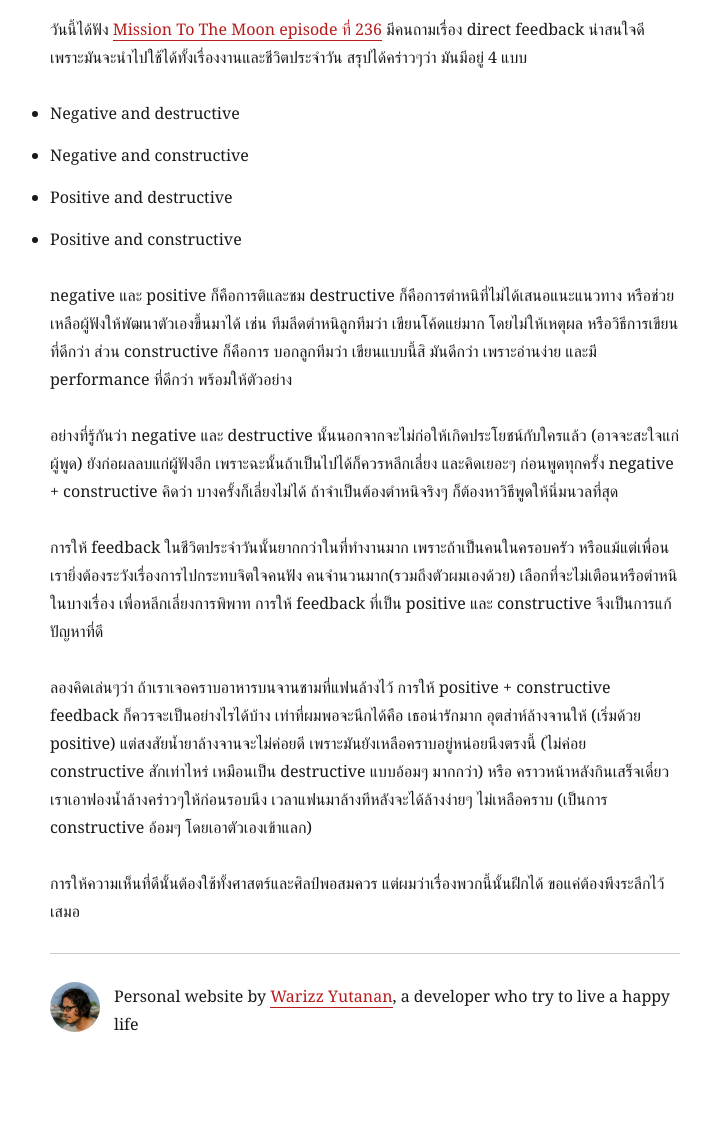
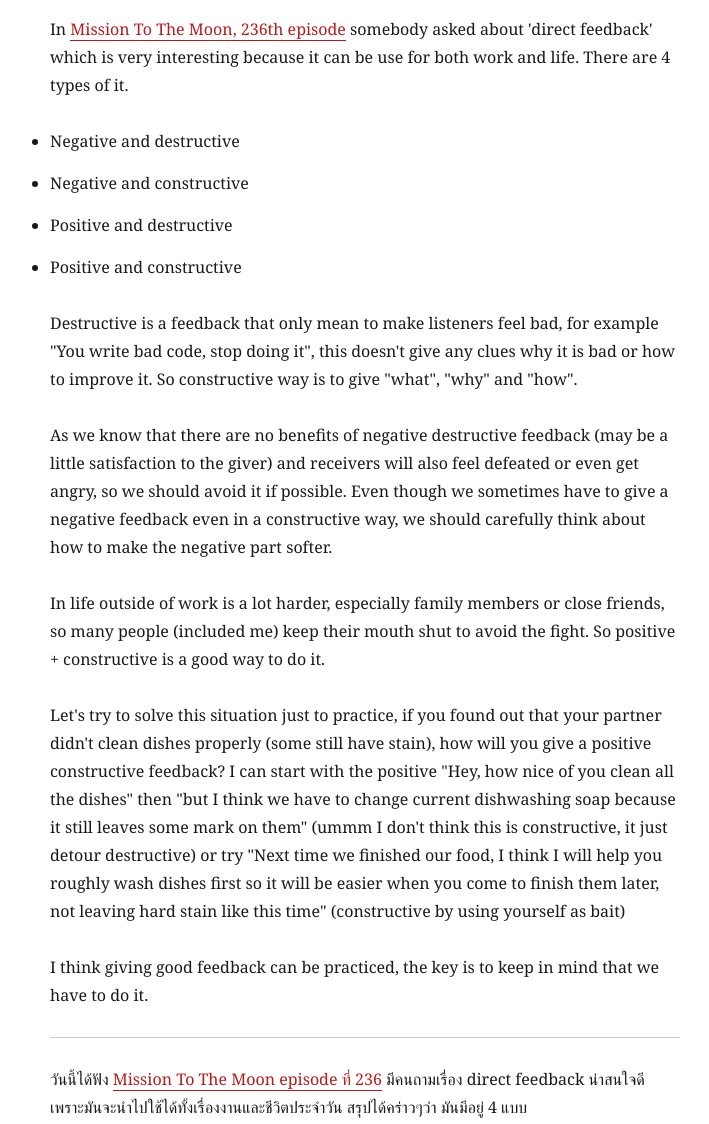
Before and after one commit to warizz/blog, a Gatsby site: page /positive-constructive-feedback/ in a window 1280 px wide. Shown: the part 180-1304 px from the top of the page, without its empty margins (275-984 px from the left). Built offline with nearby package versions, Linux system fonts and the light colour scheme; Gatsby itself is replaced by a stand-in of ours; some packages are replaced by stand-ins of ours.

Commit message:
positive-constructive-feedback, English 1st draft

```diff
--- a/content/blog/positive-constructive-feedback/index.md
+++ b/content/blog/positive-constructive-feedback/index.md
@@ -2,6 +2,23 @@
 title: Positive Constructive Feedback
 date: 2018-12-22
 ---
+In [Mission To The Moon, 236th episode](https://soundcloud.com/missiontothemoon/ep-236-9-2561) somebody asked about 'direct feedback' which is very interesting because it can be use for both work and life. There are 4 types of it.
+- Negative and destructive
+- Negative and constructive
+- Positive and destructive
+- Positive and constructive
+
+Destructive is a feedback that only mean to make listeners feel bad, for example "You write bad code, stop doing it", this doesn't give any clues why it is bad or how to improve it. So constructive way is to give "what", "why" and "how".
+
+As we know that there are no benefits of negative destructive feedback (may be a little satisfaction to the giver) and receivers will also feel defeated or even get angry, so we should avoid it if possible. Even though we sometimes have to give a negative feedback even in a constructive way, we should carefully think about how to make the negative part softer.
+
+In life outside of work is a lot harder, especially family members or close friends, so many people (included me) keep their mouth shut to avoid the fight. So positive + constructive is a good way to do it.
+
+Let's try to solve this situation just to practice, if you found out that your partner didn't clean dishes properly (some still have stain), how will you give a positive constructive feedback? I can start with the positive "Hey, how nice of you clean all the dishes" then "but I think we have to change current dishwashing soap because it still leaves some mark on them" (ummm I don't think this is constructive, it just detour destructive) or try "Next time we finished our food, I think I will help you roughly wash dishes first so it will be easier when you come to finish them later, not leaving hard stain like this time" (constructive by using yourself as bait)
+
+I think giving good feedback can be practiced, the key is to keep in mind that we have to do it.
+
+***
 
 วันนี้ได้ฟัง [Mission To The Moon episode ที่ 236](https://soundcloud.com/missiontothemoon/ep-236-9-2561) มีคนถามเรื่อง direct feedback น่าสนใจดี เพราะมันจะนำไปใช้ได้ทั้งเรื่องงานและชีวิตประจำวัน สรุปได้คร่าวๆว่า มันมีอยู่ 4 แบบ
 
```
